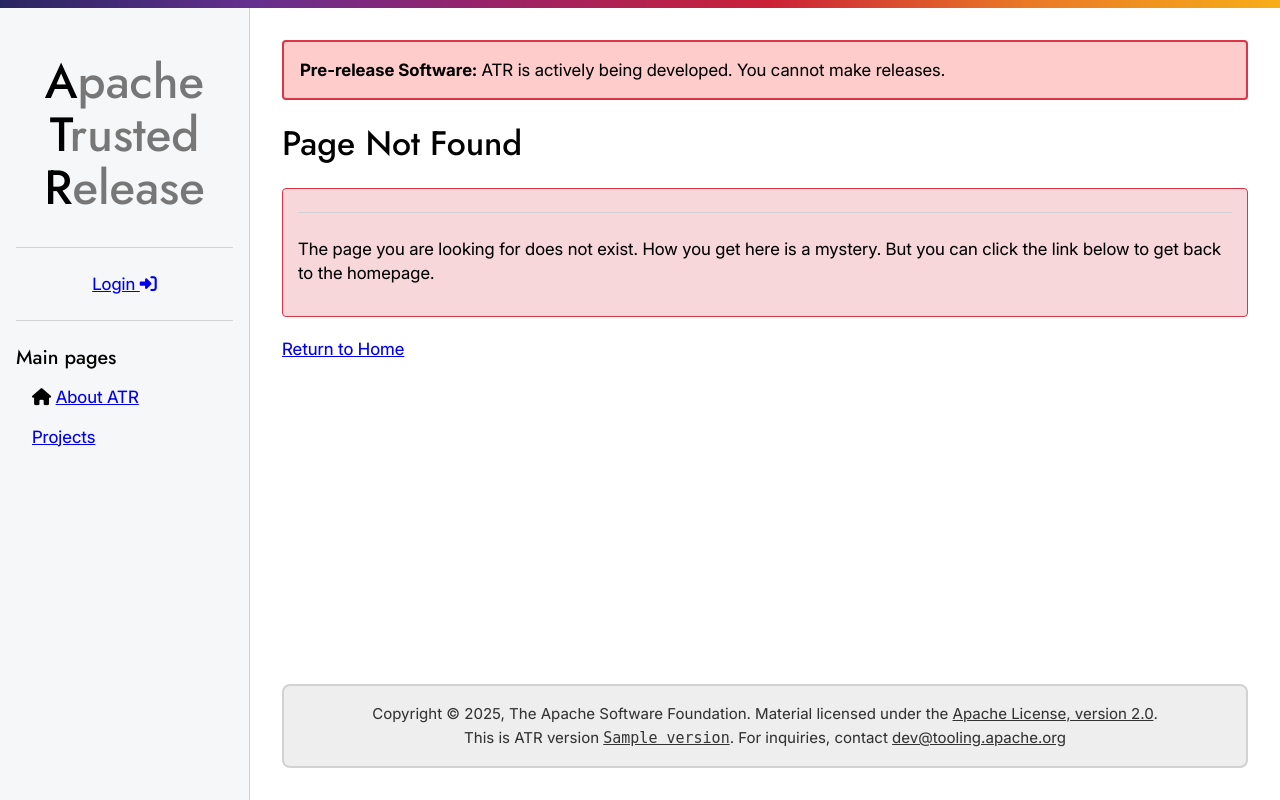
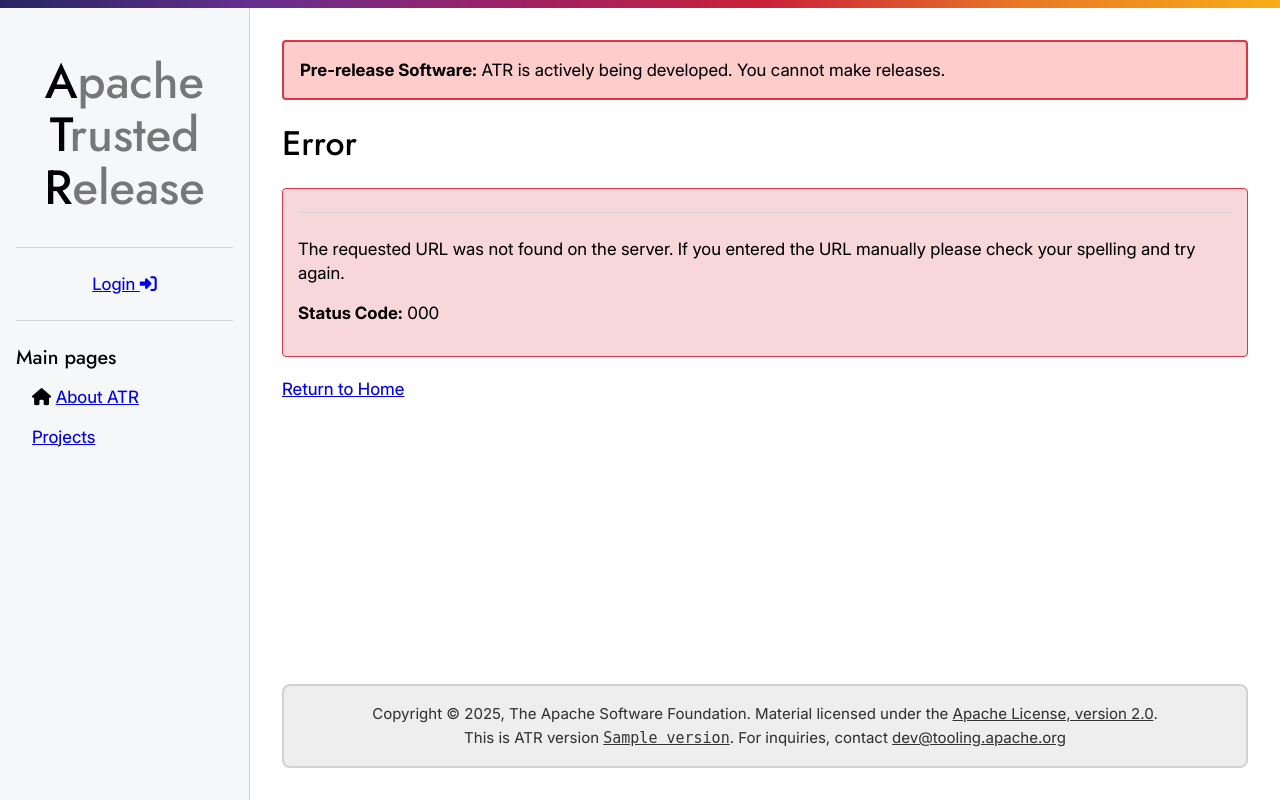
Before and after one commit to apache/tooling-trusted-release, a Python web app: template atr/templates/notfound.html in a window 1280 px wide. Run offline with Jinja, Linux system fonts and the light colour scheme; the template is opened without the code that fills it: most values are stand-ins (such as "Sample title", 1, 10 or a date in 2020).

Commit message:
revert 404 error page to the previous version with a different wording wrt the handling

```diff
--- a/atr/server.py
+++ b/atr/server.py
@@ -25,7 +25,6 @@ from typing import Any
 from blockbuster import BlockBuster
 from quart import render_template
 from quart_schema import OpenAPIProvider, QuartSchema
-from werkzeug.exceptions import NotFound
 from werkzeug.routing import Rule
 
 import asfquart
@@ -67,7 +66,7 @@ def register_routes(app: QuartApp) -> tuple[str, ...]:
     # Add a global error handler in case a page does not exist.
     @app.errorhandler(404)
     async def handle_not_found(error: Exception) -> Any:
-        return await render_template("notfound.html", error=str(error), status_code=404), 404
+        return await render_template("notfound.html", error="404 Not Found", traceback="", status_code=404), 404
 
     # Must do this otherwise ruff "fixes" this function by removing the imports
     return (
--- a/atr/templates/notfound.html
+++ b/atr/templates/notfound.html
@@ -32,13 +32,18 @@
 
 {% block content %}
   <div>
-    <h1>Page Not Found</h1>
+    <h1>Error</h1>
     <div class="error-container">
       <h2 class="error-title">{{ error }}</h2>
       <p>
-        The page you are looking for does not exist. How you get here is a mystery.
-        But you can click the link below to get back to the homepage.
+        The requested URL was not found on the server. If you entered the URL manually please check your spelling and try again.
       </p>
+
+      {% if status_code %}
+        <p>
+          <strong>Status Code:</strong> {{ status_code }}
+        </p>
+      {% endif %}
     </div>
 
     <div class="actions">
```
